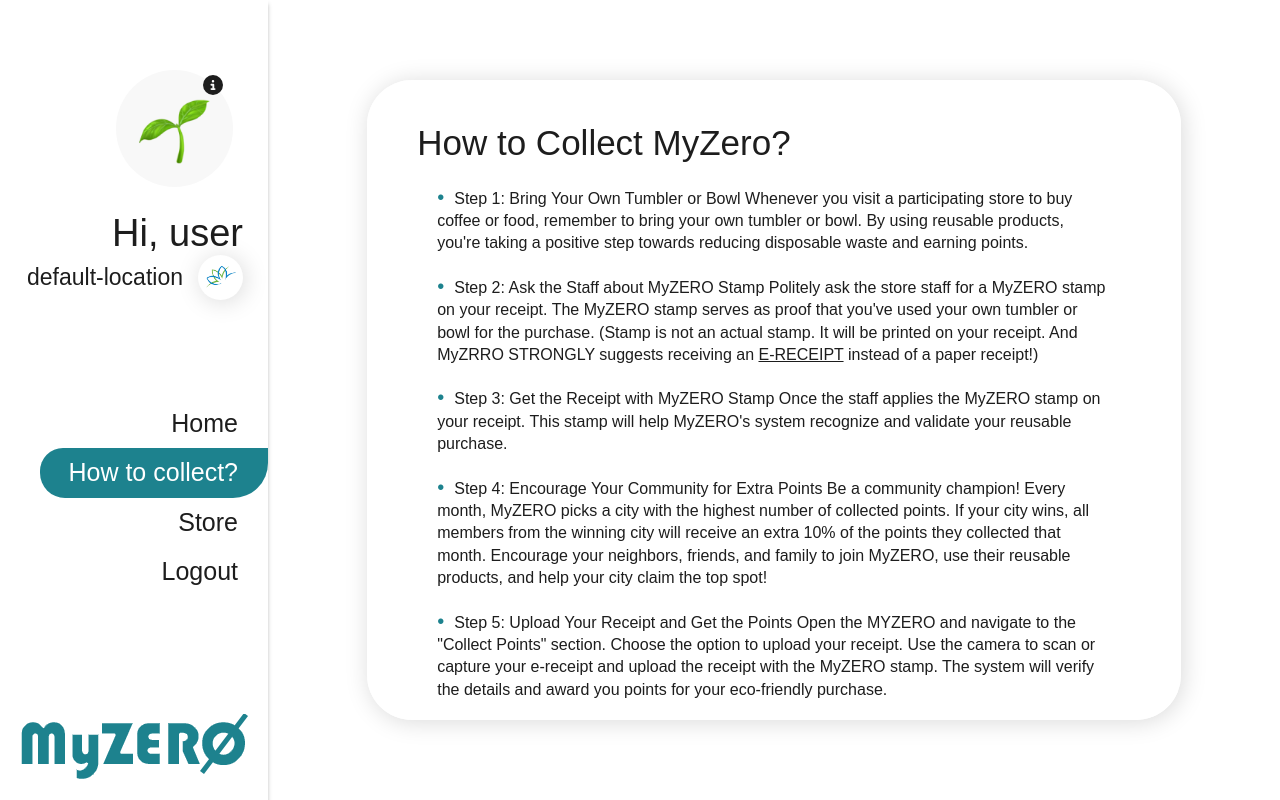
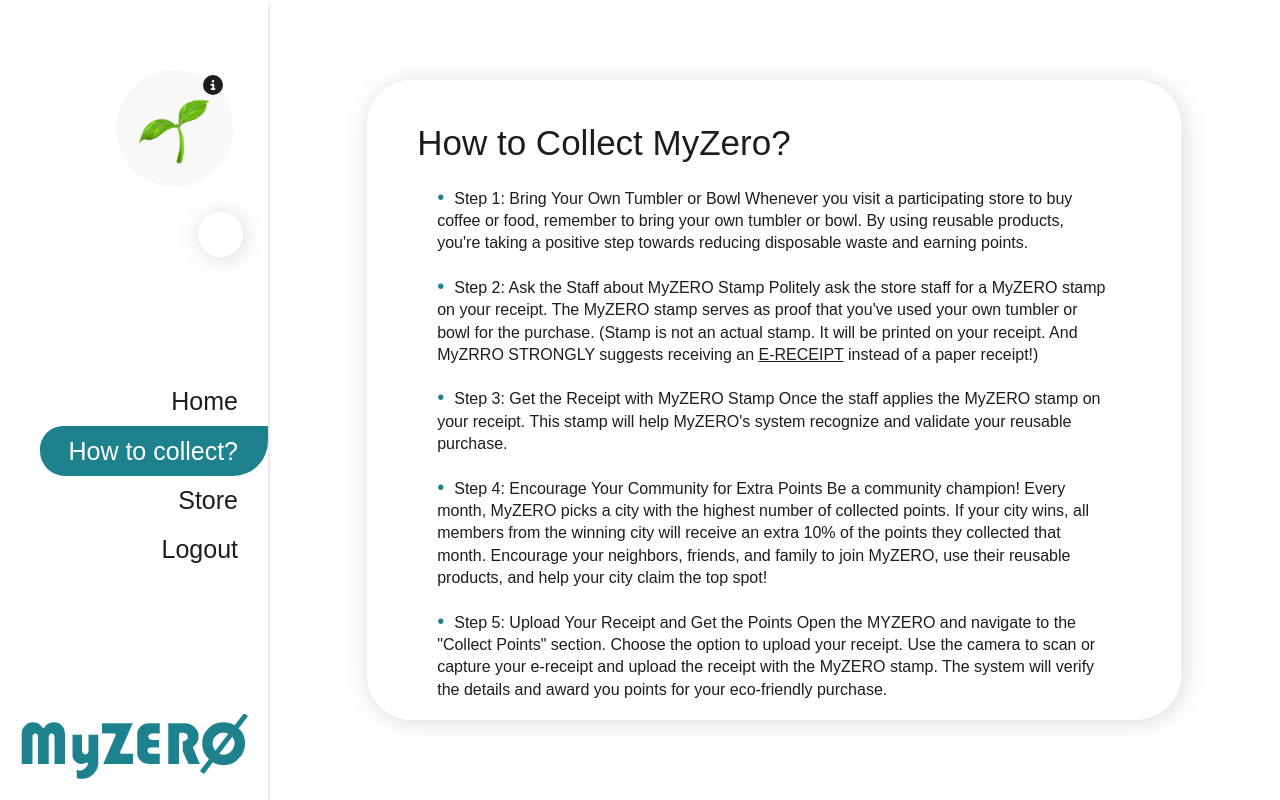
Before and after one commit to Hyerin22/MyZERO, a React (Create React App) app in the folder react-front-end/: page /HowTo in a window 1280 px wide. Built offline with nearby package versions, Linux system fonts and the light colour scheme.

Commit message:
temporarily turned off the photo part to avoid error(file rename)

```diff
--- a/react-front-end/src/components/HamburgerNav.js
+++ b/react-front-end/src/components/HamburgerNav.js
@@ -5,7 +5,7 @@ import { NavLink, useLocation } from "react-router-dom";
 import "../styles/components/HamburgerNav.scss";
 
 // images
-import ratingSecond from "../img/rating-second.png";
+import ratingSecond from "../img/level02.png";
 import vancSymbol from "../img/vancouver-symbol.jpeg";
 
 export default function HamburgerNav({
--- a/react-front-end/src/components/Profile.js
+++ b/react-front-end/src/components/Profile.js
@@ -1,18 +1,20 @@
 import React from "react";
 import "../styles/components/Profile.scss";
 
-export default function Profile({
-  username = "user",
-  location = "default-location",
-  symbol,
-}) {
+export default function Profile(props
+//   {
+//   username = "user",
+//   location = "default-location",
+//   symbol,
+// }
+) {
   return (
     <div className="profile-cont">
-      <p>Hi, {username}</p>
+      {/* <p>Hi, {props.user.first_name}</p> */}
       <div className="locations">
-        <p>{location}</p>
+        {/* <p>{props.user.city_id}</p> */}
         <div className="circle-cont">
-          <img src={symbol} alt="symbol" />
+          {/* <img src={props.symbol} alt="symbol" /> */}
         </div>
       </div>
     </div>
--- a/react-front-end/src/components/Sidebar.js
+++ b/react-front-end/src/components/Sidebar.js
@@ -10,7 +10,7 @@ import Profile from "../components/Profile";
 import Footer from "../components/Footer";
 
 // images
-import ratingSecond from "../img/rating-second.png";
+import ratingSecond from "../img/level02.png";
 import vancSymbol from "../img/vancouver-symbol.jpeg";
 
 export default function Sidebar() {
```
